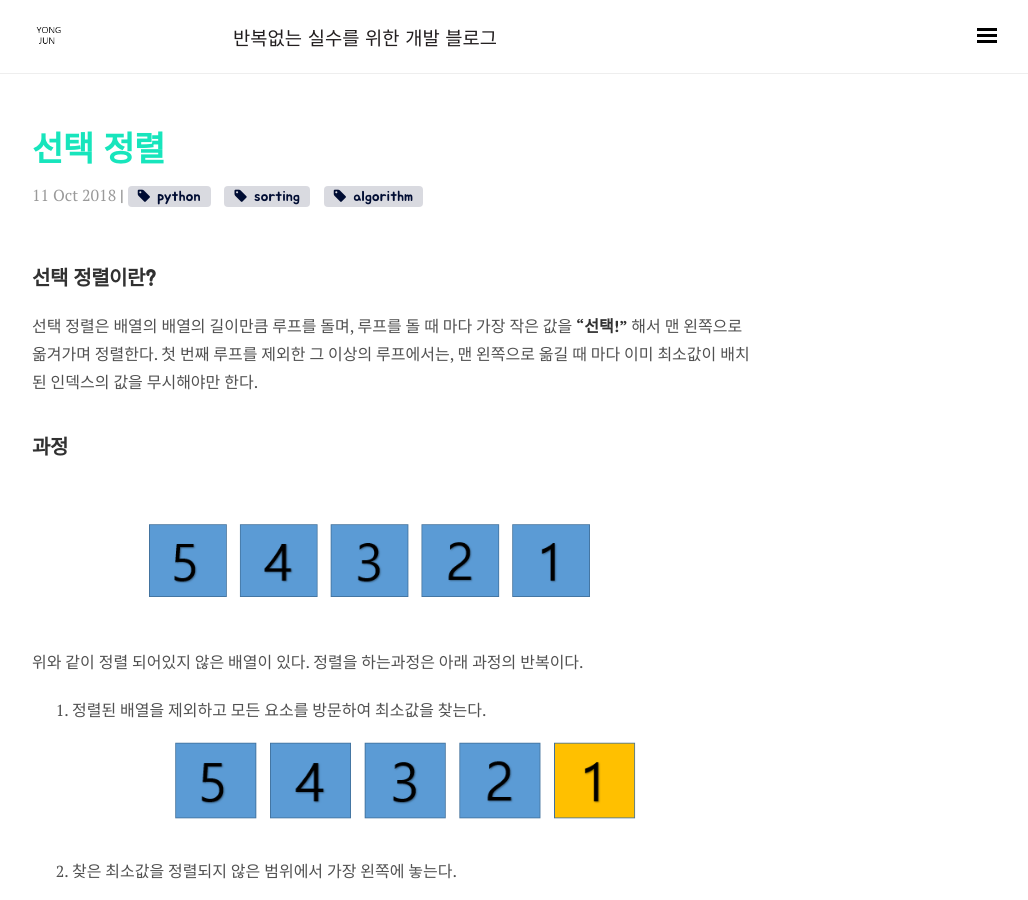
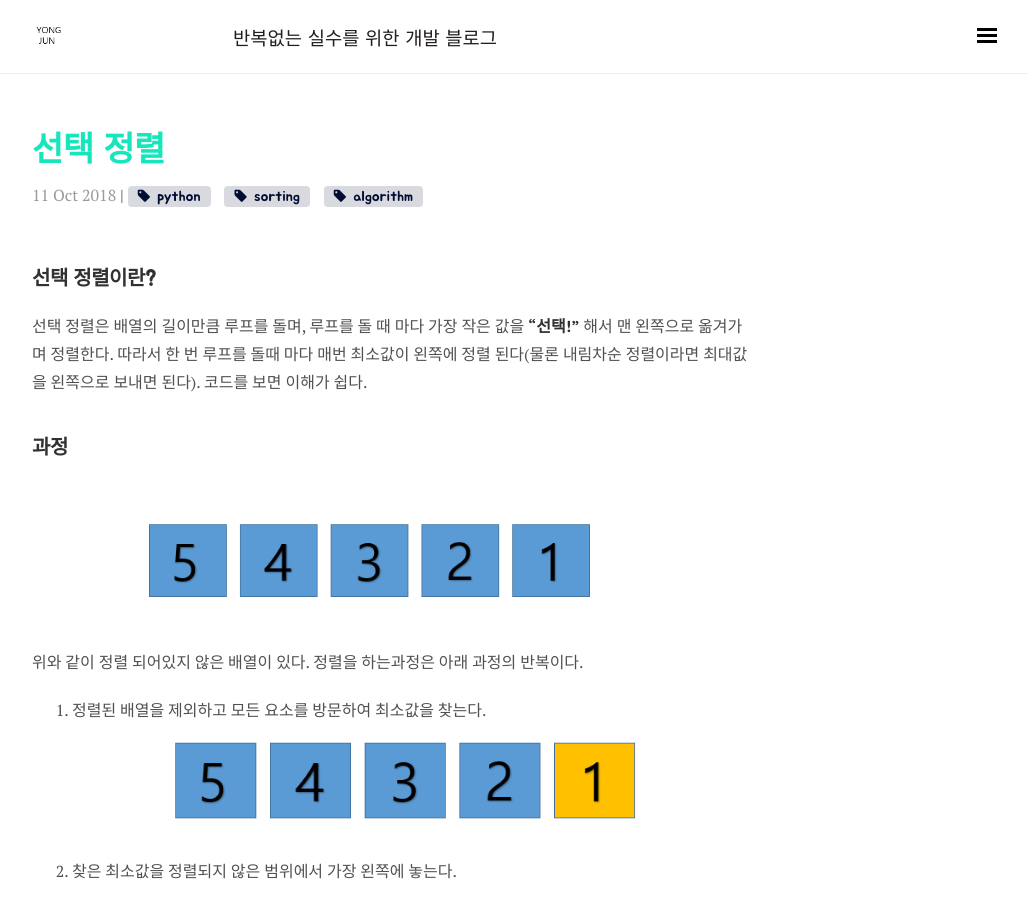
Before and after one commit to wooooooak/wooooooak.github.io, a Jekyll site: the page built from _posts/2018-10-11-선택정렬.md, in a window 1280 px wide and 900 px high. Shown: the whole window, without its empty margins (248-1276 px from the left). Built offline with Jekyll 4.4.1, drawn with Linux system fonts in a browser that asks for light colours; nearby versions of some CDN libraries; some web fonts are replaced; comment, search, counter and statistics services are not loaded.

Commit message:
선택정렬 수정

```diff
--- a/_posts/2018-10-11-선택정렬.md
+++ b/_posts/2018-10-11-선택정렬.md
@@ -7,7 +7,7 @@ comments: true
 ---
 
 ## 선택 정렬이란?
-선택 정렬은 배열의 배열의 길이만큼 루프를 돌며, 루프를 돌 때 마다 가장 작은 값을 **"선택!"** 해서 맨 왼쪽으로 옮겨가며 정렬한다. 첫 번째 루프를 제외한 그 이상의 루프에서는, 맨 왼쪽으로 옮길 때 마다 이미 최소값이 배치된 인덱스의 값을 무시해야만 한다.
+선택 정렬은 배열의 길이만큼 루프를 돌며, 루프를 돌 때 마다 가장 작은 값을 **"선택!"** 해서 맨 왼쪽으로 옮겨가며 정렬한다. 따라서 한 번 루프를 돌때 마다 매번 최소값이 왼쪽에 정렬 된다(물론 내림차순 정렬이라면 최대값을 왼쪽으로 보내면 된다). 코드를 보면 이해가 쉽다.
 
 ## 과정
 ![raw array](/public/img/sorting/selection/selection1.PNG)
```
